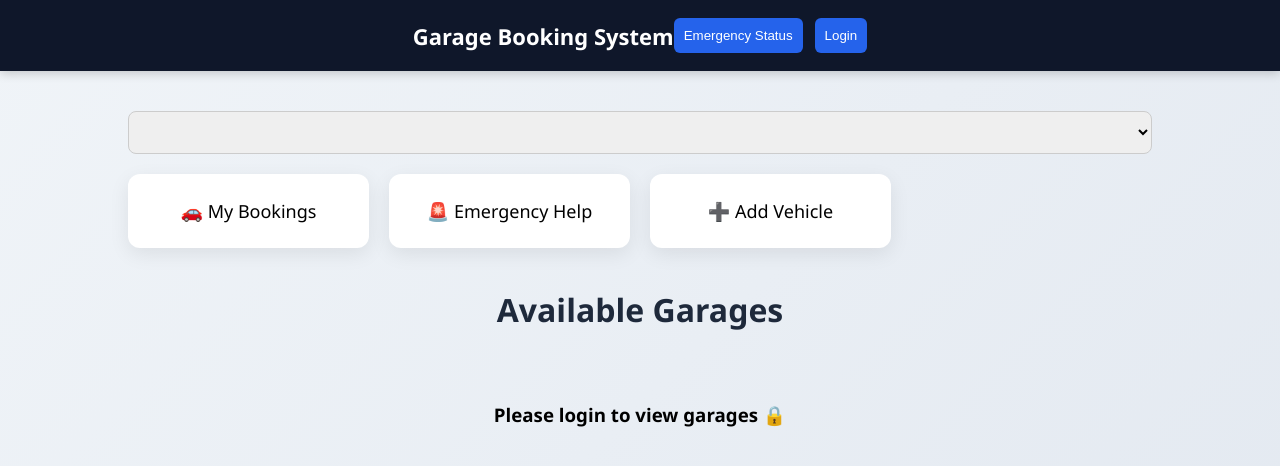
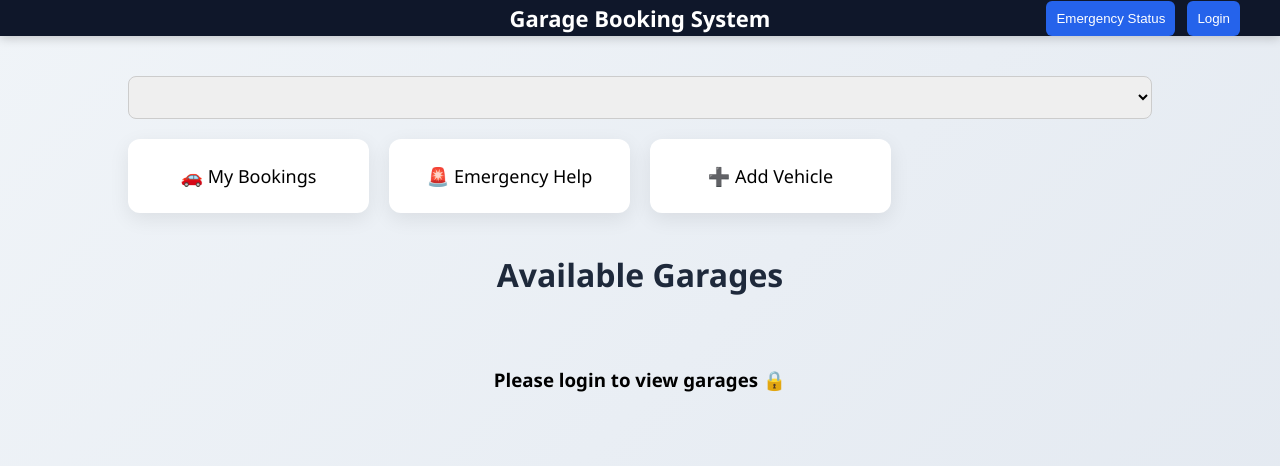
Before and after one commit to vivekmali1914/garage-booking-system, a plain HTML site: page frontend/index.html in a window 1280 px wide. Drawn offline with Linux system fonts and the light colour scheme; no server answers.

Commit message:
Update style1.css

```diff
--- a/frontend/style1.css
+++ b/frontend/style1.css
@@ -24,7 +24,18 @@ h1 {
     position: relative ;
 }
 
+.nav-right {
+    position: absolute;
+    right: 40px;
+    display: flex;
+    align-items: center;
+    gap: 12px;
+}
+
 .navbar h2 {
+    position: absolute;
+    left: 50%;
+    transform: translateX(-50%);
     margin: 0;
     font-size: 22px;
 }
@@ -192,12 +203,6 @@ button:hover {
 }
 
 
-.nav-right {
-    display: flex;
-    align-items: center;
-    gap: 12px;
-}
-
 .profile-container {
     position: relative;
     cursor: pointer;
```
